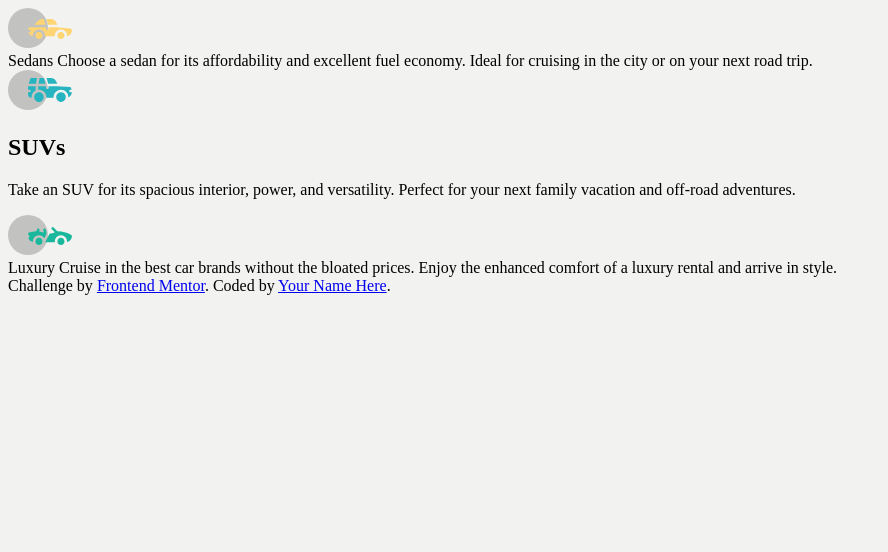
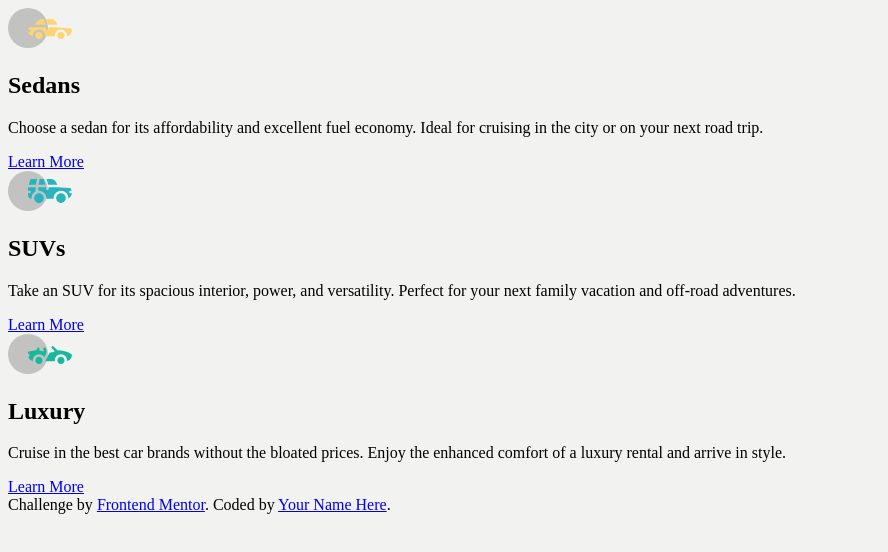
Before and after one commit to JacquesPieterse7/3-column-preview-card-, a plain HTML site: page index.html in a window 1280 px wide. Shown: the whole page, without its empty margins (0-888 px from the left). Drawn offline with Linux system fonts and the light colour scheme.

Commit message:
first commit

```diff
--- a/index.html
+++ b/index.html
@@ -18,9 +18,18 @@
             <div class="icon">
                 <img src="images/icon-sedans.svg"/>
         </div>
-            Sedans
+
+            <div class="text">
+                <h2 class="heading">Sedans</h2>
+                <p>
                     Choose a sedan for its affordability and excellent fuel economy. Ideal for cruising in the city
                     or on your next road trip.
+                </p>
+
+                <div class="button">
+                    <a href="#">Learn More</a>
+                </div>
+            </div>
         </div>
 
         <!-- Suv card -->
@@ -35,6 +44,9 @@
                     Take an SUV for its spacious interior, power, and versatility. Perfect for your next family vacation
                     and off-road adventures.
                 </p>
+                <div class="button">
+                    <a href="#">Learn More</a>
+                </div>
             </div>
         </div>
 
@@ -43,9 +55,18 @@
             <div class="icon">
                 <img src="images/icon-luxury.svg"/>
             </div>
-            Luxury
+
+            <div class="text">
+                <h2 class="heading">Luxury</h2>
+                <p>
                     Cruise in the best car brands without the bloated prices. Enjoy the enhanced comfort of a luxury
                     rental and arrive in style.
+                </p>
+
+                <div class="button">
+                    <a href="#">Learn More</a>
+                </div>
+            </div>
         </div>
 
     </div>
--- a/style.css
+++ b/style.css
@@ -6,14 +6,14 @@ body {
 
 }
 
-.column1 {
+.sedan {
 
 }
 
-.column2 {
+.suv {
 
 }
 
-.column3 {
+.luxury {
 
 }
```
Lines whose indentation alone changed are shown as unchanged.
